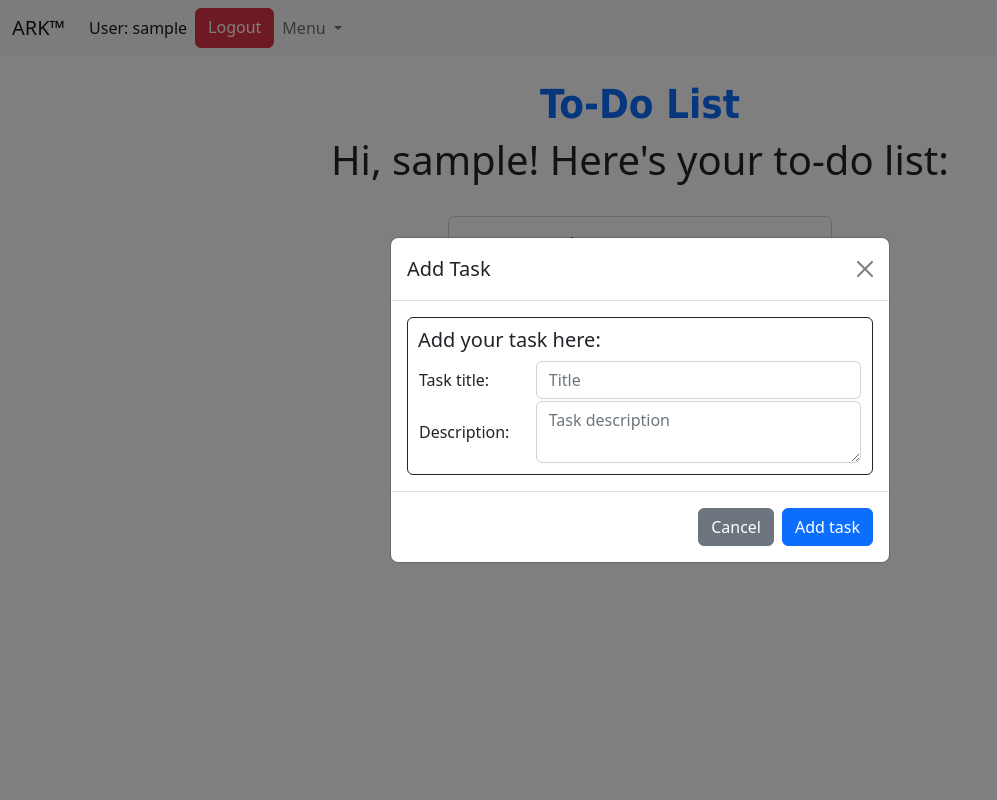
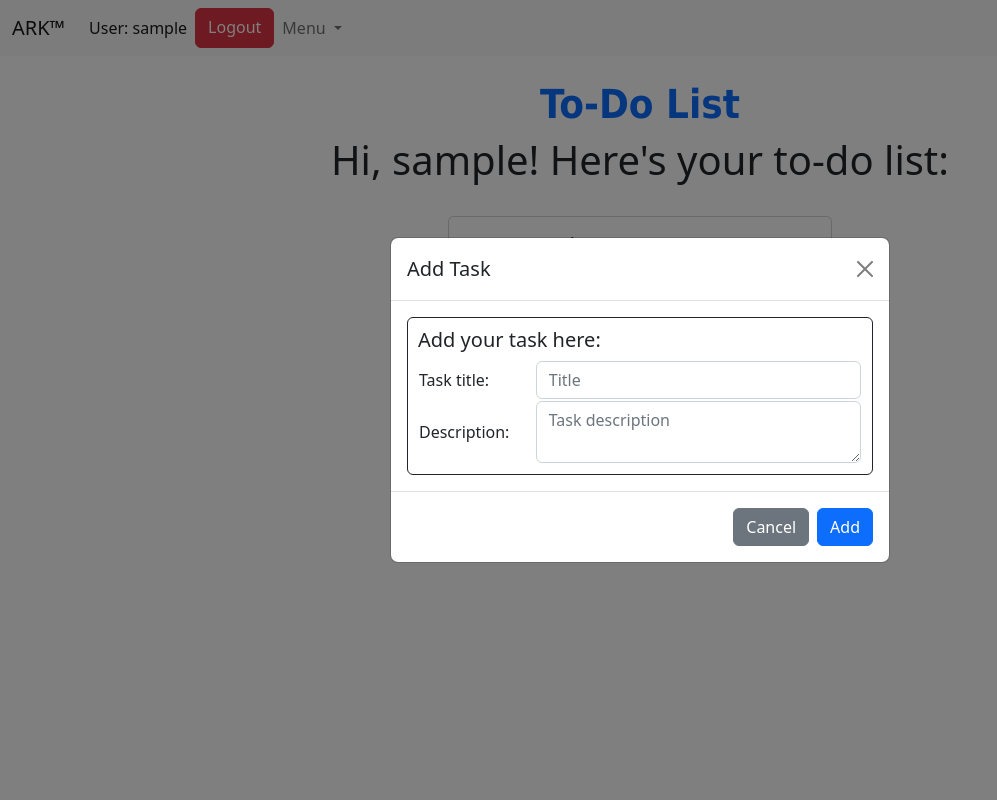
Before and after one commit to fabianark/lab2-pbp, a Django app: page /todolist/ in a window 1280 px wide, after a click on "Add task". Shown: the whole page, without its empty margins (0-997 px from the left). Run offline with Django 4.2, Linux system fonts and the light colour scheme; the visitor is signed in with stand-in values (Sample User, id 1); data that the repository does not hold is empty.

Commit message:
Finishing Tugas 6 PBP

```diff
--- a/todolist/templates/todolist.html
+++ b/todolist/templates/todolist.html
@@ -64,60 +64,12 @@
                 </div>
                 <div class="modal-footer">
                     <button type="button" class="btn btn-secondary" data-bs-dismiss="modal">Cancel</button>
-                    <button type="submit" class="btn btn-primary" id="btn-add">Add task</button>
+                    <button type="submit" class="btn btn-primary" id="btn-add">Add</button>
                 </div>
             </form>
         </div>
     </div>
 </div>
-
-<!-- Button trigger modal
-<button type="button" class="btn btn-primary" data-bs-toggle="modal" data-bs-target="#addTaskModal2">
-    Launch demo modal
-  </button>
-
-  <div class="modal fade" id="addTaskModal2" tabindex="-1" aria-labelledby="addTaskModalLabel" aria-hidden="true">
-    <div class="modal-dialog">
-      <div class="modal-content">
-        <div class="modal-header">
-          <h1 class="modal-title fs-5" id="addTaskModal2Label">Modal title</h1>
-          <button type="button" class="btn-close" data-bs-dismiss="modal" aria-label="Close"></button>
-        </div>
-        <div class="modal-body">
-          ...
-        </div>
-        <div class="modal-footer">
-          <button type="button" class="btn btn-secondary" data-bs-dismiss="modal">Close</button>
-          <button type="button" class="btn btn-primary">Save changes</button>
-        </div>
-      </div>
-    </div>
-  </div> -->
-
-<!-- <form method="POST">
-    {% csrf_token %}
-    <div class="card border-dark" style="margin:auto; width:50%; padding:10px">
-        <h1>Add your tasks here:</h1><br>
-        <table>
-            <tr>
-                <td>Task title: </td>
-                <td><input type="text" name="title" placeholder="Title" class="form-control"></td>
-            </tr>
-
-            <tr>
-                <td>Description: </td>
-                <td>
-                    <textarea name="description" placeholder="Task description" class="form-control"></textarea>
-                </td>
-            </tr>
-
-            <tr>
-            </tr>
-        </table>
-        <br>
-        <button type="submit" class="btn btn-primary mx-auto" style="width:15%;">Add task</button>
-    </div>
-</form> -->
 
 <script src="https://ajax.googleapis.com/ajax/libs/jquery/3.6.0/jquery.min.js"></script>
 <script>
@@ -154,33 +106,6 @@
                 <br>
                 `
             }
-            // for (i = 0; i < data.length; i++) {
-            //     todolist += `<div class='card border-dark' style='margin:auto; width:90%'' data-toggle='popover' title='${data[i].fields.title}' data-content='Created at ${data[i].fields.date}'>`
-            //     todolist += `<h4 class='card-header'>${data[i].fields.title}</h4>`
-            //     todolist += `<div class='card-body bg-light' id='ajax-todolist'>`
-            //     todolist += `<h5 class='card-title'>${data[i].fields.description}</h5><h6 class='card-subtitle mb-2 text-muted'>Created at ${data[i].fields.date}</h6>`
-            //     if (data[i].fields.is_finished) {
-            //         todolist += `<p class='card-text'>Status: Finished</p>`
-            //     }
-            //     else {
-            //         todolist += `<p class='card-text'>Status: Not Finished</p>`
-            //     }
-            //     todolist += `<table>`
-            //     todolist += `<td>`
-            //     todolist += `<form method='POST' action='{% url 'todolist:change_status' %}' style='margin: 0; padding: 0'>{% csrf_token %}`
-            //     todolist += `<input type='number' name='pk' value='${data[i].pk}' hidden>`
-            //     todolist += `<button type='submit' class='btn btn-primary'>Change status</button>`
-            //     todolist += `</form>`
-            //     todolist += `</td>`
-            //     todolist += `<td style='padding-left:10px'>`
-            //     todolist += `<form method='POST' id="delete-task" action='{% url 'todolist:delete_task' %}' style='margin: 0; padding: 0'>{% csrf_token %}`
-            //     todolist += `<input type='number' name='pk' value='${data[i].pk}' hidden>`
-            //     todolist += `<button type='submit' class='btn btn-danger'>Delete task</button>`
-            //     todolist += `</form>`
-            //     todolist += `</td>`
-            //     todolist += `</table>`
-            //     todolist += `</div></div><br>`
-            // }
             document.getElementById("ajax-todolist").innerHTML = todolist
         });
     }
--- a/todolist/views.py
+++ b/todolist/views.py
@@ -14,6 +14,7 @@ from django.http import HttpResponseRedirect
 from django.urls import reverse
 from django.http import HttpResponse
 from django.core import serializers
+from django.contrib.auth.models import AnonymousUser
 
 # Create your views here.
 
@@ -93,7 +94,11 @@ def delete_task(request):
     return redirect('todolist:show_todolist')
 
 def show_json(request):
-    data = Task.objects.all()
+    user = request.user
+    if not isinstance(user, AnonymousUser):
+        data = Task.objects.filter(user=user)
+    else:
+        data = Task.objects.all()
 
     return HttpResponse(serializers.serialize("json", data), content_type="application/json")
 
```
Also changed, not shown: todolist/README-TWO.md (added).
